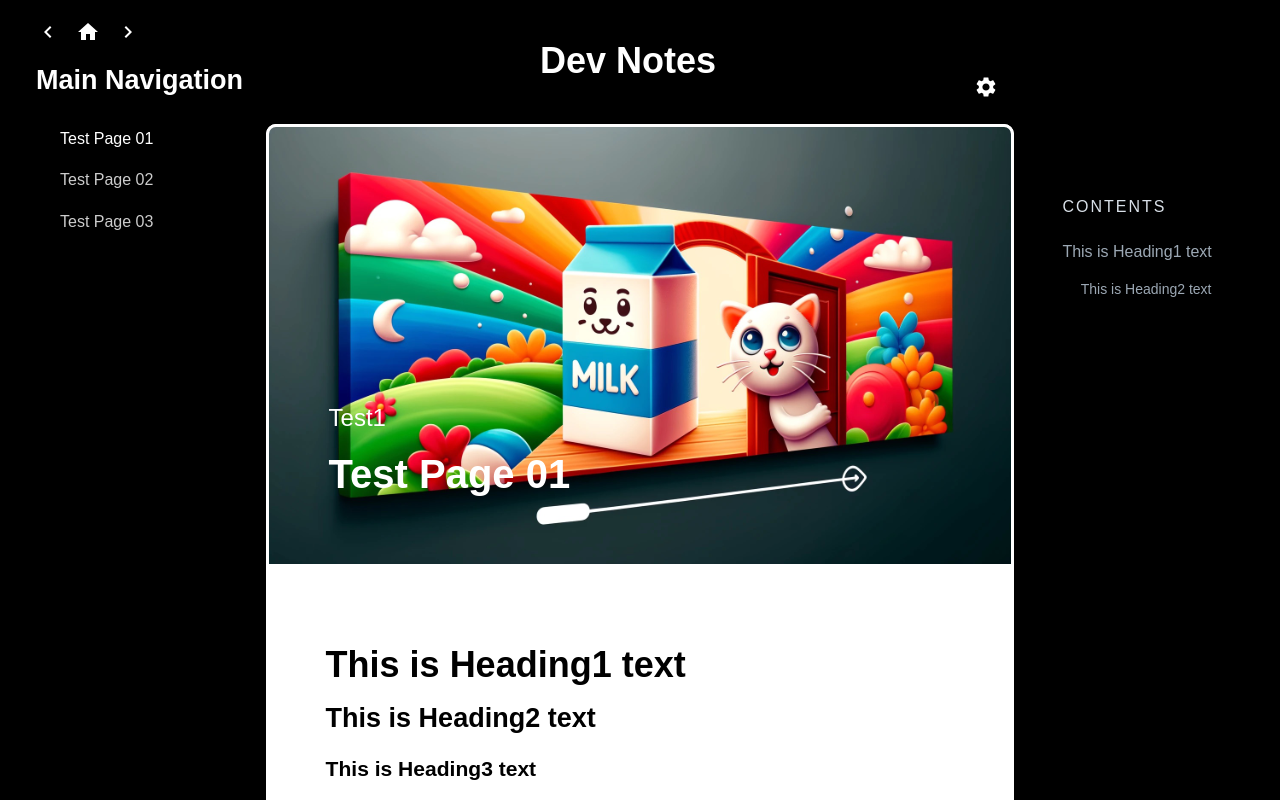
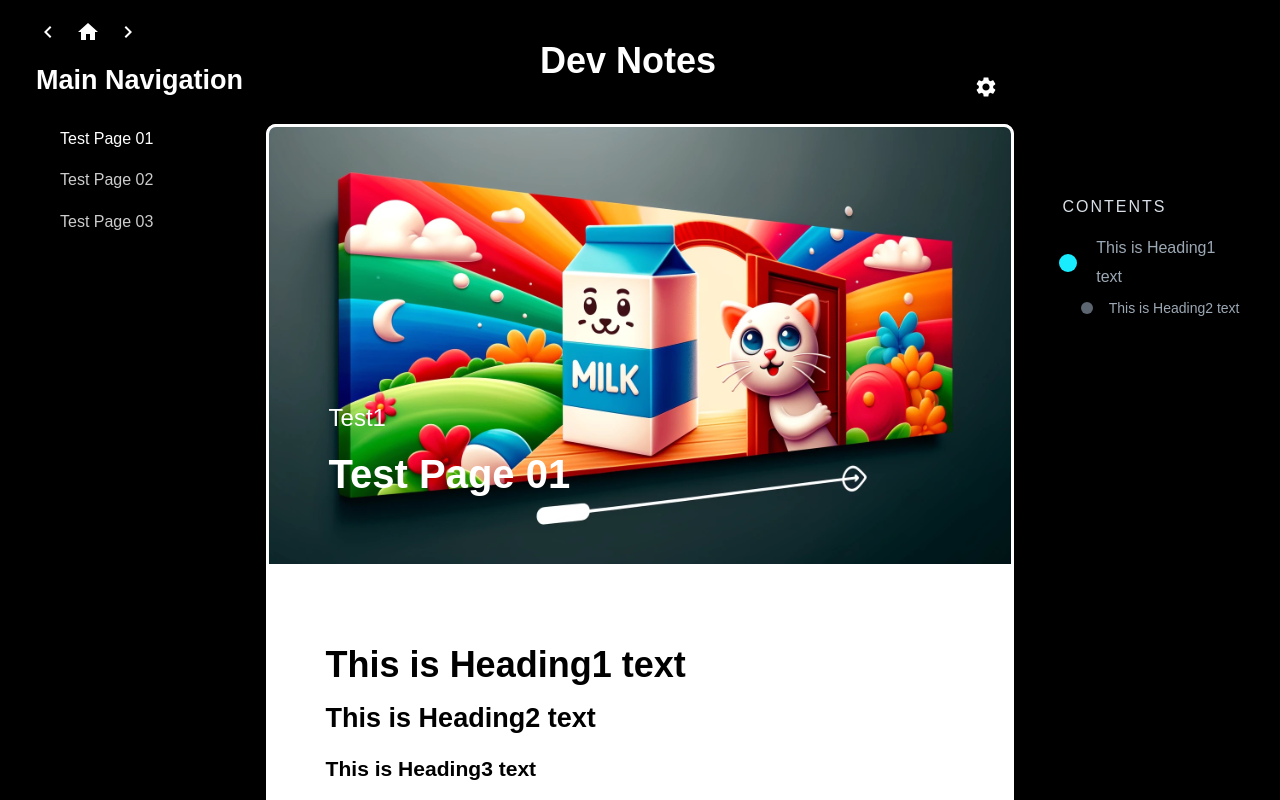
Before and after one commit to krishna-chaitanya-piratla/dev-prep-notes, a React (Create React App) app in the folder frontend/: page / in a window 1280 px wide. Shown: the top 800 px of the page. Built offline with nearby package versions, Linux system fonts and the light colour scheme; a web font is replaced by a local one.

Commit message:
Highlight the navigation item based on the content in the viewable area

```diff
--- a/frontend/src/components/PageNavigation/PageNavigation.tsx
+++ b/frontend/src/components/PageNavigation/PageNavigation.tsx
@@ -1,11 +1,10 @@
-import React from 'react';
+import React, { useEffect, useState } from 'react';
 import { observer } from 'mobx-react-lite';
 import dataStore from '../../stores/DataStore';
-import { PageNavigationWrapper, NavigationItem, ContentsHeader } from '../../styles/PageNavigation/PageNavigation';
+import { PageNavigationWrapper, NavigationItem, ContentsHeader, Circle } from '../../styles/PageNavigation/PageNavigation';
 
-const scrollToSection = (id: string) => {
+const scrollToSection = (id: string, setSelectedId: React.Dispatch<React.SetStateAction<string | null>>) => {
   const element = document.getElementById(id);
-  console.log(`Scrolling to element with id: ${id}`);
   if (element) {
     const headerOffset = document.querySelector('header')?.clientHeight || 0;
     const elementPosition = element.getBoundingClientRect().top;
@@ -16,15 +15,48 @@ const scrollToSection = (id: string) => {
       top: offsetPosition,
       behavior: 'smooth',
     });
+
+    // Introduce a delay to allow scrolling to finish before updating the selectedId
+    setTimeout(() => {
+      setSelectedId(id);
+    }, 1000); // Adjust the delay time as needed
   }
 };
 
 const PageNavigation: React.FC = observer(() => {
+  const [selectedId, setSelectedId] = useState<string | null>(null);
+
+  useEffect(() => {
+    const handleScroll = () => {
+      const headers = dataStore.currentPage.contents.flatMap(block =>
+        block.contents.filter(content =>
+          ['h1', 'h2'].includes(content.type)
+        )
+      );
+
+      for (let i = 0; i < headers.length; i++) {
+        const element = document.getElementById(headers[i].id!);
+        if (element) {
+          const rect = element.getBoundingClientRect();
+          if (rect.top >= 0 && rect.top <= window.innerHeight / 2) {
+            setSelectedId(headers[i].id!);
+            break;
+          }
+        }
+      }
+    };
+
+    window.addEventListener('scroll', handleScroll);
+    return () => {
+      window.removeEventListener('scroll', handleScroll);
+    };
+  }, []);
+
   const headers = dataStore.currentPage.contents.flatMap(block =>
     block.contents.filter(content =>
-      ['h1', 'h2'].includes(content.type) // Exclude h3
+      ['h1', 'h2'].includes(content.type)
     ).map(content => ({
-      id: content.id,
+      id: content.id!,
       type: content.type,
       contents: content.contents
     }))
@@ -37,9 +69,11 @@ const PageNavigation: React.FC = observer(() => {
         {headers.map(header => (
           <NavigationItem
             key={header.id}
-            depth={header.type === 'h1' ? 0 : 1} // Adjust depth since we only have h1 and h2
-            onClick={() => scrollToSection(header.id!)}
+            depth={header.type === 'h1' ? 0 : 1}
+            isActive={selectedId === header.id}
+            onClick={() => scrollToSection(header.id!, setSelectedId)}
           >
+            <Circle isActive={selectedId === header.id} />
             {header.contents}
           </NavigationItem>
         ))}
--- a/frontend/src/styles/PageNavigation/PageNavigation.tsx
+++ b/frontend/src/styles/PageNavigation/PageNavigation.tsx
@@ -15,24 +15,40 @@ export const PageNavigationWrapper = styled.nav`
 
   h2 {
     margin-bottom: 1rem;
-  }
-`;
+  }`
+;
 
 interface NavigationItemProps {
   depth: number;
+  isActive: boolean;
 }
 
 export const NavigationItem = styled.div<NavigationItemProps>`
+  display: flex;
+  align-items: center;
   cursor: pointer;
   padding-left: ${({ depth }) => depth * 1.15}rem;
-  margin-bottom: 0.5rem;
+  height: ${({ depth }) => (depth === 0 ? '3.125rem' : '2.5rem')}; /* Adjust height based on depth */
   color: #9ca8b4;
-  font-size: ${({ depth }) => depth === 0 ? 1 : 0.875}rem;
+  font-size: ${({ depth }) => (depth === 0 ? 1 : 0.875)}rem;
 
   &:hover {
     color: var(--link-hover-color);
-  }
-`;
+  }`
+;
+
+interface CircleProps {
+  isActive: boolean;
+}
+
+export const Circle = styled.div<CircleProps>`
+  width: ${({ isActive }) => (isActive ? '1.125rem' : '0.75rem')};
+  height: ${({ isActive }) => (isActive ? '1.125rem' : '0.75rem')};
+  border-radius: 50%;
+  background: ${({ isActive }) => (isActive ? '#1aecff' : '#5c6670')};
+  margin-right: 1rem;
+  transform: ${({ isActive }) => (isActive ? 'translateX(-3px)' : 'none')};`
+;
 
 export const ContentsHeader = styled.h2`
   padding-top: 10rem;
@@ -42,5 +58,5 @@ export const ContentsHeader = styled.h2`
   text-transform: uppercase;
   color: #d9e0e8;
   letter-spacing: 2px;
-  text-rendering: optimizelegibility;
-`;
+  text-rendering: optimizelegibility;`
+;
```
